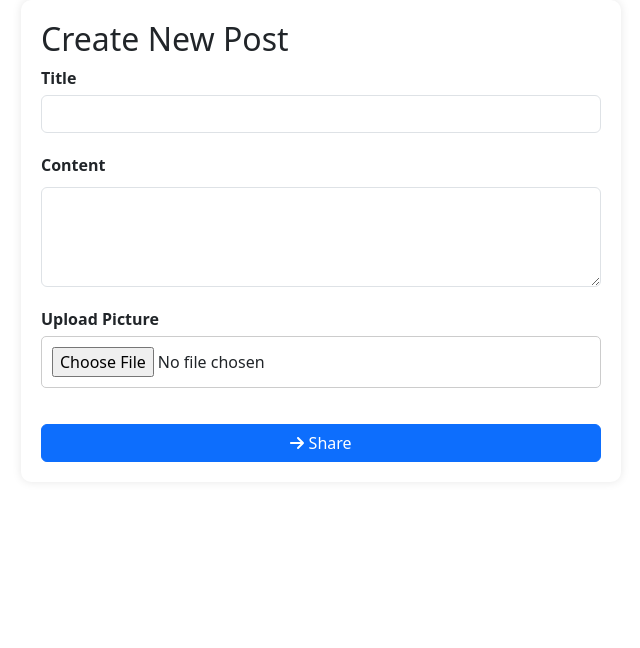
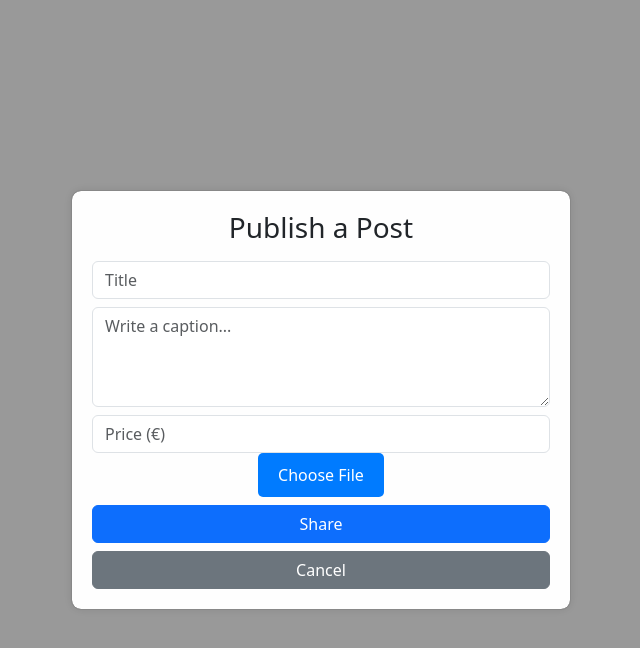
Before and after one commit to iSoulFeed1g/Book-Swap-Local, a React (Create React App) app in the folder frontEnd/: page /create-post in a window 1280 px wide. Shown: the top 648 px of the page, without its empty margins (319-959 px from the left). Built offline with nearby package versions, Linux system fonts and the light colour scheme.

Commit message:
Commit 6.26.2024
Home page update, along with a search bar funcionality

```diff
--- a/frontEnd/src/Pages/CreatePost.css
+++ b/frontEnd/src/Pages/CreatePost.css
@@ -1,36 +1,108 @@
 .create-post-container {
-    max-width: 600px;
-    margin: 0 auto;
-    padding: 20px;
-    background-color: #ffffff;
-    border-radius: 10px;
-    box-shadow: 0 0 10px rgba(0, 0, 0, 0.1);
+    display: flex;
+    justify-content: center;
+    align-items: center;
+    height: 100vh;
+    background-color: rgba(0, 0, 0, 0.5);
 }
 
-.form-group {
+.create-post-form {
+    background-color: #fff;
+    padding: 20px;
+    border-radius: 10px;
+    box-shadow: 0 2px 4px rgba(0, 0, 0, 0.1);
+    text-align: center;
+}
+
+.create-post-form h2 {
     margin-bottom: 20px;
 }
 
-.form-group label {
+.create-post-form div {
+    margin-bottom: 15px;
+    text-align: left;
+}
+
+.create-post-form label {
     display: block;
     margin-bottom: 5px;
-    font-weight: bold;
 }
 
-.form-control,
-.form-control-file {
+.create-post-form input,
+.create-post-form textarea {
     width: 100%;
     padding: 10px;
-    border: 1px solid #ccc;
+    border: 1px solid #ced4da;
     border-radius: 5px;
 }
 
-.btn {
-    display: flex;
-    align-items: center;
-    justify-content: center;
+.file-input-container {
+    position: relative;
+    display: inline-block;
 }
 
-.btn .fa {
-    margin-right: 5px;
+.file-input-label {
+    display: inline-block;
+    padding: 10px 20px;
+    background-color: #007bff;
+    color: white;
+    border-radius: 5px;
+    cursor: pointer;
 }
+
+.file-input-label input {
+    display: none;
+}
+
+.image-preview {
+    position: relative;
+    margin-top: 10px;
+}
+
+.image-preview img {
+    max-width: 100px;
+    border-radius: 5px;
+}
+
+.remove-image-button {
+    position: absolute;
+    top: 0;
+    right: 0;
+    background-color: rgba(0, 0, 0, 0.5);
+    color: white;
+    border: none;
+    cursor: pointer;
+    border-radius: 5px;
+}
+
+.remove-image-button:hover {
+    background-color: rgba(0, 0, 0, 0.7);
+}
+
+.error-message {
+    color: red;
+}
+
+.success-message {
+    color: green;
+}
+
+.submit-button,
+.cancel-button {
+    width: 100%;
+    padding: 10px;
+    border: none;
+    border-radius: 5px;
+    cursor: pointer;
+}
+
+.submit-button {
+    background-color: #007bff;
+    color: white;
+}
+
+.cancel-button {
+    background-color: #6c757d;
+    color: white;
+    margin-top: 10px;
+}
--- a/frontEnd/src/Pages/CreatePost.js
+++ b/frontEnd/src/Pages/CreatePost.js
@@ -1,66 +1,113 @@
 import React, { useState } from 'react';
-import { useNavigate } from 'react-router-dom';
 import axios from 'axios';
 import { FontAwesomeIcon } from '@fortawesome/react-fontawesome';
-import { faArrowRight, faImage } from '@fortawesome/free-solid-svg-icons';
+import { faTrashAlt } from '@fortawesome/free-solid-svg-icons';
 import './CreatePost.css';
 
-function CreatePost() {
-    const [title, setTitle] = useState('');
-    const [content, setContent] = useState('');
-    const [picture, setPicture] = useState(null);
-    const navigate = useNavigate();
+function CreatePost({ user, fetchPosts, setShowModal, editingPostId, setEditingPostId, initialTitle, initialDescription, initialPrice }) {
+    const [title, setTitle] = useState(initialTitle || '');
+    const [description, setDescription] = useState(initialDescription || '');
+    const [price, setPrice] = useState(initialPrice || '');
+    const [selectedImage, setSelectedImage] = useState(null);
+    const [picturePreview, setPicturePreview] = useState(null);
+    const [errorMessage, setErrorMessage] = useState('');
+    const [successMessage, setSuccessMessage] = useState('');
 
-    const handleFileChange = (e) => {
-        setPicture(e.target.files[0]);
+    const handleImageChange = (e) => {
+        if (e.target.files && e.target.files[0]) {
+            setSelectedImage(e.target.files[0]);
+            setPicturePreview(URL.createObjectURL(e.target.files[0]));
+        }
+    };
+
+    const handleRemoveImage = () => {
+        setSelectedImage(null);
+        setPicturePreview(null);
     };
 
     const handleSubmit = () => {
-        const userData = localStorage.getItem('user');
-        if (!userData) {
-            navigate('/login');
+        if (!title || !description || !price) {
+            setErrorMessage('Title, description, and price are required');
             return;
         }
 
-        const { email } = JSON.parse(userData);
+        const formData = new FormData();
+        formData.append('image', selectedImage);
+        formData.append('title', title);
+        formData.append('description', description);
+        formData.append('price', price);
+        formData.append('email', user.email);
 
-        const formData = new FormData();
-        formData.append('title', title);
-        formData.append('content', content);
-        formData.append('picture', picture);
-        formData.append('email', email);
+        const url = editingPostId ? 'http://localhost:8081/update-post' : 'http://localhost:8081/create-post';
+        if (editingPostId) {
+            formData.append('id', editingPostId);
+        }
 
-        axios.post('http://localhost:8081/create-post', formData)
+        axios.post(url, formData)
             .then(res => {
-                if (res.data === "Success") {
-                    navigate('/profile');
+                if (res.data.message === "Success") {
+                    fetchPosts(user.email);
+                    setShowModal(false);
+                    setEditingPostId(null);
                 } else {
-                    console.log("Failed to create post");
+                    setErrorMessage('Error creating/updating post');
                 }
             })
             .catch(err => {
-                console.log("Error occurred while creating post", err);
+                setErrorMessage('Error creating/updating post');
+                console.error(err);
             });
     };
 
     return (
-        <div className="create-post-container">
-            <h2>Create New Post</h2>
-            <div className="form-group">
-                <label htmlFor="title">Title</label>
-                <input type="text" id="title" value={title} onChange={(e) => setTitle(e.target.value)} className="form-control" />
+        <div className="modal">
+            <div className="modal-content">
+                <h3>{editingPostId ? 'Edit Post' : 'Publish a Post'}</h3>
+                <input
+                    type="text"
+                    placeholder="Title"
+                    value={title}
+                    onChange={(e) => setTitle(e.target.value)}
+                    className="form-control mt-2"
+                />
+                <textarea
+                    placeholder="Write a caption..."
+                    value={description}
+                    onChange={(e) => setDescription(e.target.value)}
+                    className="form-control mt-2"
+                ></textarea>
+                <input
+                    type="number"
+                    placeholder="Price (€)"
+                    step="0.01"
+                    value={price}
+                    onChange={(e) => setPrice(e.target.value)}
+                    className="form-control mt-2"
+                />
+                {!editingPostId && (
+                    <div className="file-input-container">
+                        <label className="file-input-label">
+                            Choose File
+                            <input
+                                type="file"
+                                onChange={handleImageChange}
+                            />
+                        </label>
+                        {picturePreview && (
+                            <div className="image-preview">
+                                <img src={picturePreview} alt="Selected" />
+                                <button type="button" className="remove-image-button" onClick={handleRemoveImage}>
+                                    <FontAwesomeIcon icon={faTrashAlt} />
+                                </button>
+                            </div>
+                        )}
+                    </div>
+                )}
+                {errorMessage && <p className="error-message">{errorMessage}</p>}
+                {successMessage && <p className="success-message">{successMessage}</p>}
+                <button className="btn btn-primary mt-2" onClick={handleSubmit}>{editingPostId ? 'Save Changes' : 'Share'}</button>
+                <button className="btn btn-secondary mt-2" onClick={() => setShowModal(false)}>Cancel</button>
             </div>
-            <div className="form-group">
-                <label htmlFor="content">Content</label>
-                <textarea id="content" value={content} onChange={(e) => setContent(e.target.value)} className="form-control"></textarea>
-            </div>
-            <div className="form-group">
-                <label htmlFor="picture">Upload Picture</label>
-                <input type="file" id="picture" onChange={handleFileChange} className="form-control-file" />
-            </div>
-            <button className="btn btn-primary mt-3" onClick={handleSubmit}>
-                <FontAwesomeIcon icon={faArrowRight} /> Share
-            </button>
         </div>
     );
 }
--- a/frontEnd/src/Pages/Profile.js
+++ b/frontEnd/src/Pages/Profile.js
@@ -3,6 +3,7 @@ import { useNavigate } from 'react-router-dom';
 import axios from 'axios';
 import { FontAwesomeIcon } from '@fortawesome/react-fontawesome';
 import { faUser, faThumbsUp, faThumbsDown, faPowerOff, faCog, faHome, faEdit, faTrash } from '@fortawesome/free-solid-svg-icons';
+import CreatePost from './CreatePost'; // Import CreatePost component
 import './Profile.css';
 
 function Profile() {
@@ -14,6 +15,7 @@ function Profile() {
     const [selectedImage, setSelectedImage] = useState(null);
     const [description, setDescription] = useState('');
     const [title, setTitle] = useState('');
+    const [price, setPrice] = useState('');
     const [showDiscardModal, setShowDiscardModal] = useState(false);
     const [showDeleteModal, setShowDeleteModal] = useState(false);
     const [editingPostId, setEditingPostId] = useState(null); // State for editing post
@@ -77,33 +79,7 @@ function Profile() {
         setEditingPostId(null);  // Reset editing post ID when creating a new post
         setTitle('');  // Reset title
         setDescription('');  // Reset description
-    };
-
-    const handleImageChange = (e) => {
-        if (e.target.files && e.target.files[0]) {
-            setSelectedImage(e.target.files[0]);
-        }
-    };
-
-    const handleSharePost = () => {
-        const formData = new FormData();
-        formData.append('image', selectedImage);
-        formData.append('title', title);
-        formData.append('description', description);
-        formData.append('email', user.email);
-
-        axios.post('http://localhost:8081/create-post', formData)
-            .then(res => {
-                if (res.data.message === "Success") {
-                    fetchPosts(user.email);
-                    setShowModal(false);
-                } else {
-                    console.log("Failed to create post");
-                }
-            })
-            .catch(err => {
-                console.log("Error occurred while creating post", err);
-            });
+        setPrice('');  // Reset price
     };
 
     const handleCancelPost = () => {
@@ -119,26 +95,8 @@ function Profile() {
         setEditingPostId(post.id);
         setTitle(post.title);
         setDescription(post.description);
+        setPrice(post.price);
         setShowModal(true);
-    };
-
-    const handleSaveChanges = () => {
-        axios.post('http://localhost:8081/update-post', {
-            id: editingPostId,
-            title,
-            description
-        })
-            .then(res => {
-                if (res.data.message === "Success") {
-                    fetchPosts(user.email);
-                    setShowModal(false);
-                } else {
-                    console.log("Failed to update post");
-                }
-            })
-            .catch(err => {
-                console.log("Error occurred while updating post", err);
-            });
     };
 
     const handleDeletePost = () => {
@@ -205,6 +163,7 @@ function Profile() {
                                 <div className="post-details">
                                     <p className="post-title">{post.title}</p>
                                     <p className="post-description">{post.description}</p>
+                                    <p className="post-price">Price: €{parseFloat(post.price).toFixed(2)}</p>
                                 </div>
                                 <div className="post-actions">
                                     <FontAwesomeIcon icon={faEdit} onClick={() => handleEditPost(post)} />
@@ -219,33 +178,16 @@ function Profile() {
                 <button className="btn btn-success mt-3" onClick={handleCreatePost}>Create Post</button>
             </div>
             {showModal && (
-                <div className="modal">
-                    <div className="modal-content">
-                        <h3>{editingPostId ? 'Edit Post' : 'Upload an image'}</h3>
-                        <input
-                            type="text"
-                            placeholder="Title"
-                            value={title}
-                            onChange={(e) => setTitle(e.target.value)}
-                            className="form-control mt-2"
-                        />
-                        <textarea
-                            placeholder="Write a caption..."
-                            value={description}
-                            onChange={(e) => setDescription(e.target.value)}
-                            className="form-control mt-2"
-                        ></textarea>
-                        {!selectedImage && !editingPostId && (
-                            <input type="file" onChange={handleImageChange} />
-                        )}
-                        {editingPostId ? (
-                            <button className="btn btn-primary mt-2" onClick={handleSaveChanges}>Save Changes</button>
-                        ) : (
-                            <button className="btn btn-primary mt-2" onClick={handleSharePost}>Share</button>
-                        )}
-                        <button className="btn btn-secondary mt-2" onClick={handleCancelPost}>Cancel</button>
-                    </div>
-                </div>
+                <CreatePost
+                    user={user}
+                    fetchPosts={fetchPosts}
+                    setShowModal={setShowModal}
+                    editingPostId={editingPostId}
+                    setEditingPostId={setEditingPostId}
+                    initialTitle={title}
+                    initialDescription={description}
+                    initialPrice={price}
+                />
             )}
             {showDiscardModal && (
                 <div className="modal">
```
Also changed, not shown: frontEnd/src/Pages/Home.css (+19 -10 lines), frontEnd/src/Pages/Home.js (+39 -6 lines), 4 other files (tests, documents, lock files or other folders).
